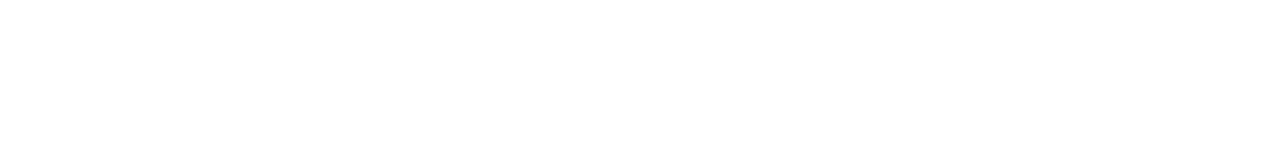
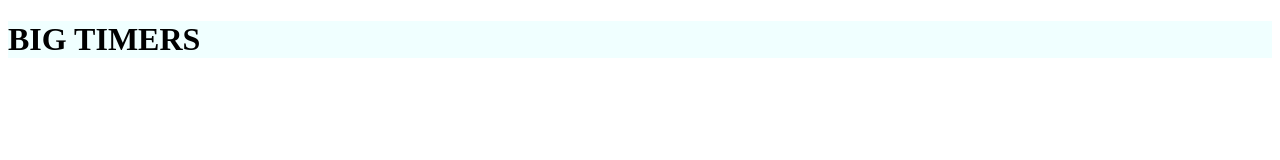
Before and after one commit to vitaliy-313/Stash, a plain HTML site: page index.html in a window 1280 px wide. Drawn offline with Linux system fonts and the light colour scheme.

Commit message:
style__nav

```diff
--- a/index.html
+++ b/index.html
@@ -5,8 +5,9 @@
     <meta http-equiv="X-UA-Compatible" content="IE=edge">
     <meta name="viewport" content="width=device-width, initial-scale=1.0">
     <title>Document</title>
+    <link rel="stylesheet" href="style.css">
 </head>
 <body>
-
+    <h1>BIG TIMERS</h1>
 </body>
 </html>
--- /dev/null
+++ b/style.css
@@ -0,0 +1,3 @@
+h1{
+    background-color: azure;
+}
```
